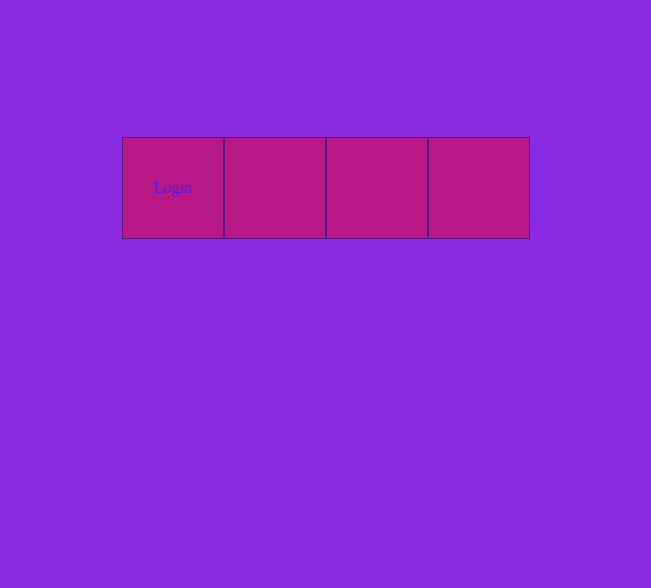
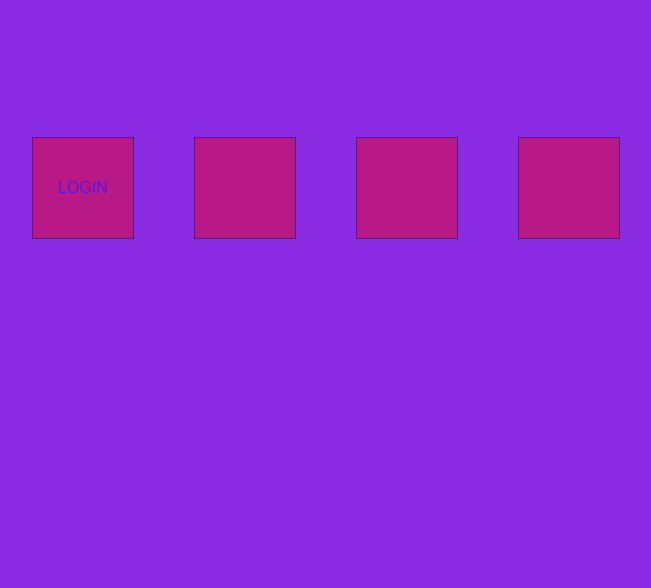
Before and after one commit to Bruno-GSilva/Drip_Store, a plain HTML site: page main.html in a window 1280 px wide. Shown: the part 212-800 px from the top of the page, without its empty margins (314-965 px from the left). Drawn offline with Linux system fonts and the light colour scheme.

Commit message:
visualizacao

```diff
--- a/main.html
+++ b/main.html
@@ -16,9 +16,13 @@
             height: 100vh;
             width: 100%;
             display: flex;
+            flex-direction: column;
             justify-content: center;
             align-items: center;
             background-color: blueviolet;
+        }
+        section{
+            display: flex;
         }
         div{
             display: flex;
@@ -30,20 +34,30 @@
             border-radius: 0px;
             font-size: 16px;
             border: 1px solid black;
+            font-family: Arial, Helvetica, sans-serif;
+            /* color: aliceblue; */
+            font-weight: 100;
+            transition: 0.3s;
+            margin: 0 30px;
         }
         div:hover{
             box-shadow: 0 0 10px;
-            width: 110px;
+            font-size: 32px;
+            width: 200px;
         }
         div:not(:hover){
+            width: 100px;
             opacity: .4;
         }
     </style>
 </head>
 <body>
-    <div class="btn"><a href="DripStore_login/index.html">Login</a></div>
-    <div class="btn"></div>
-    <div class="btn"></div>
-    <div class="btn"></div>
+    <h1 style="position: absolute; top:20%">Selecione o index da pagina</h1>
+    <section>
+        <div class="btn"><a href="DripStore_login/index.html">LOGIN</a></div>
+        <div class="btn"></div>
+        <div class="btn"></div>
+        <div class="btn"></div>
+    </section>
 </body>
 </html>
```
